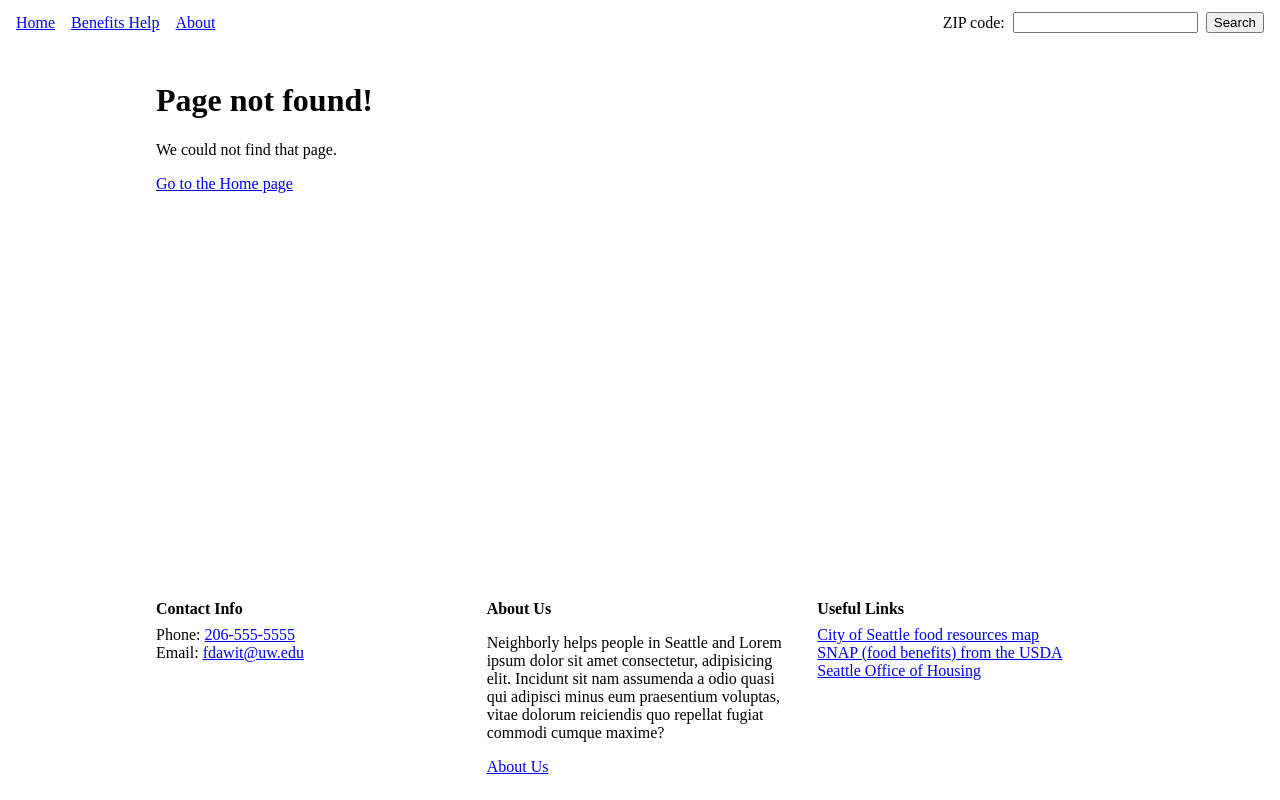
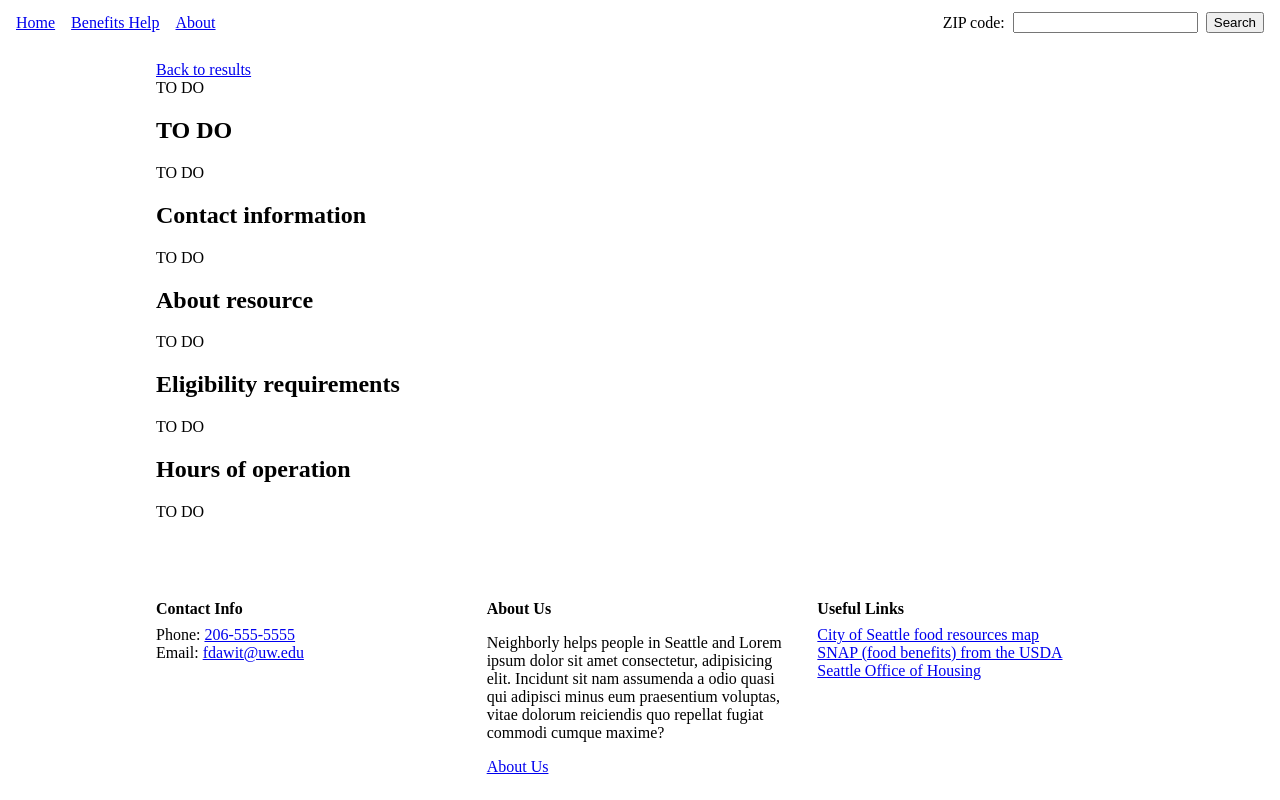
Before and after one commit to fdawit/info442G, a React (Vite) app: page /resource-details in a window 1280 px wide. Built offline with nearby package versions, Linux system fonts and the light colour scheme.

Commit message:
Add the resource details page

```diff
--- a/src/App.jsx
+++ b/src/App.jsx
@@ -5,6 +5,7 @@ import AboutPage from './pages/AboutPage';
 import NotFoundPage from './pages/NotFoundPage';
 import ListResultsPage from './pages/ListResultsPage';
 import Footer from './components/Footer';
+import ResourceDetailsPage from './pages/ResourceDetailsPage';
 
 export default function App() {
   return (
@@ -15,6 +16,7 @@ export default function App() {
         <Route path="/" element={<ListResultsPage />} />
         <Route path="/benefits-check" element={<BenefitsCheckPage />} />
         <Route path="/about" element={<AboutPage />} />
+        <Route path="/resource-details" element={<ResourceDetailsPage />} />
 
         <Route path="*" element={<NotFoundPage />} />
       </Routes>
--- /dev/null
+++ b/src/pages/ResourceDetailsPage.jsx
@@ -0,0 +1,26 @@
+import { Link } from "react-router";
+
+export default function ResourceDetailsPage() {
+    return (
+        <main className="resource-details-page">
+            <Link to="/">Back to results</Link>
+            <div className="resource-details-columns">
+                <section>
+                    <div className="resource-details-map">TO DO</div>
+                    <h1>TO DO</h1>
+                    <p>TO DO</p>
+                    <h2>Contact information</h2>
+                    <p>TO DO</p>
+                </section>
+                <section>
+                    <h2>About resource</h2>
+                    <p>TO DO</p>
+                    <h2>Eligibility requirements</h2>
+                    <p>TO DO</p>
+                    <h2>Hours of operation</h2>
+                    <p>TO DO</p>
+                </section>
+            </div>
+        </main>
+    );
+}
```
